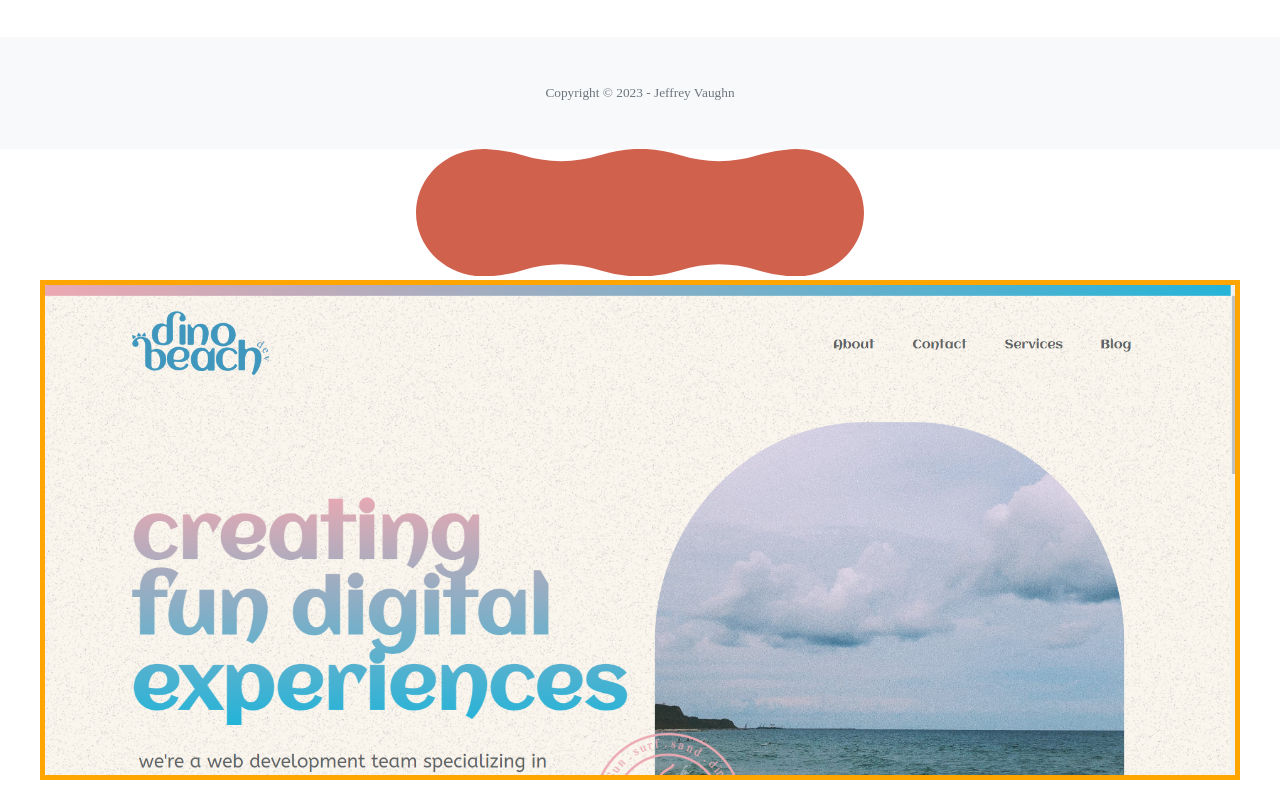
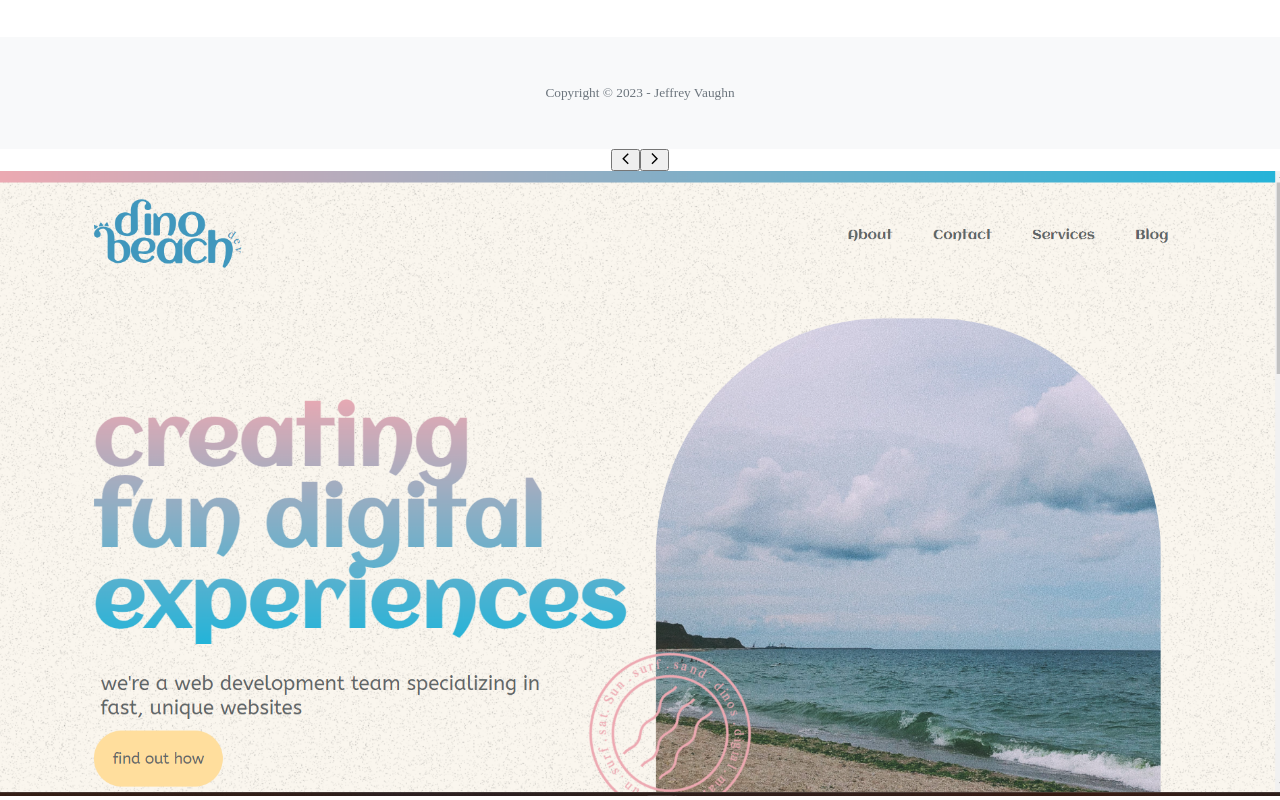
Before and after one commit to jvaughn1230/wave-portfolio, a React (Create React App) app: page / in a window 1280 px wide. Shown: the part 3384-4184 px from the top of the page. Built offline with nearby package versions, Linux system fonts and the light colour scheme.

Commit message:
fixed modal bug

```diff
--- a/src/App.js
+++ b/src/App.js
@@ -18,7 +18,7 @@ function App() {
       <Contact />
 
       <Footer />
-      <svg
+      {/* <svg
         xmlns="http://www.w3.org/2000/svg"
         width="448"
         height="127.485"
@@ -29,7 +29,7 @@ function App() {
           transform="translate(-1.866 -1.866)"
           fill="#d0614d"
         ></path>
-      </svg>
+      </svg> */}
 
       <Slider />
     </div>
--- a/src/components/ImageSlider/ImageSlider.css
+++ /dev/null
@@ -1,29 +0,0 @@
-.image-slider {
-  height: 100%;
-  width: 100%;
-}
-
-.slider-button {
-  display: block;
-  position: relative;
-  cursor: pointer;
-  top: 0;
-  bottom: 0;
-  padding: 1rem;
-  all: unset;
-  height: 100%;
-}
-
-.slider-button:hover {
-  background-color: rgba(0, 0, 0, 0.2);
-}
-
-.slider-button > * {
-  /* stroke: white; */
-  fill: black;
-}
-
-.slider-right {
-}
-.slider-left {
-}
--- a/src/components/ImageSlider/ImageSlider.jsx
+++ /dev/null
@@ -1,21 +0,0 @@
-import React, { useState } from "react";
-import "./ImageSlider.css";
-import { FaArrowRight } from "react-icons/fa";
-import { FaArrowLeft } from "react-icons/fa";
-
-const ImageSlider = ({ imageUrls }) => {
-  const [imageIndex, setImageIndex] = useState(0);
-  return (
-    <div className="image-slider">
-      <img src={imageUrls[imageIndex]} alt="project" />
-      <button className="slider-button slider-left">
-        <FaArrowLeft size={70} />
-      </button>
-      <button className="slider-button slider-right">
-        <FaArrowRight size={70} />
-      </button>
-    </div>
-  );
-};
-
-export default ImageSlider;
--- a/src/components/Modal/Modal.css
+++ b/src/components/Modal/Modal.css
@@ -3,7 +3,7 @@
   background-color: rgba(0, 0, 0, 0.3);
   height: 100vh;
   width: 100vw;
-  z-index: 9999;
+  z-index: 5;
   top: 0;
   left: 0;
   display: flex;
@@ -14,7 +14,11 @@
 
 .modal-container {
   background-color: pink;
-  height: 75%;
-  width: 75%;
-  border: 2px solid red;
+  height: 90%;
+  width: 90%;
 }
+
+.slider-container {
+  width: 50%;
+  margin: 0 auto;
+}
--- a/src/components/Modal/Modal.js
+++ b/src/components/Modal/Modal.js
@@ -1,13 +1,11 @@
 import React from "react";
 import "./Modal.css";
+import Slider from "../Slider/Slider";
 
 const Modal = ({ project, closeModal }) => {
   const openInNewTab = (url) => {
     window.open(url, "_blank", "noreferrer");
   };
-
-  console.log(project.frontend);
-  console.log(project);
 
   // TODO: Pill containers for stack, buttons for links, image carousel
   // TODO: Fix Exit Modal Issue
@@ -15,7 +13,9 @@ const Modal = ({ project, closeModal }) => {
   return (
     <div className="modal-bg">
       <div className="modal-container">
-        Image Carousel Here
+        <div className="slider-container">
+          <Slider />
+        </div>
         <h2>{project.name}</h2>
         <p>{project.description}</p>
         <p>{project.stack}</p>
--- a/src/components/ProjectCard/ProjectCard.css
+++ b/src/components/ProjectCard/ProjectCard.css
@@ -1,7 +1,6 @@
 .project-card {
   width: 33%;
   position: relative;
-  /* position: absolute; */
 }
 
 .main-image {
@@ -12,12 +11,13 @@
 .portfolio-box {
   background-color: rgba(22, 208, 255, 0.9);
   position: absolute;
+  z-index: auto;
   top: 0;
   height: 100%;
   width: 100%;
 }
 
-.open-modal {
+/* .open-modal {
   position: fixed;
   background-color: rgba(0, 0, 0, 0.3);
   height: 100vh;
@@ -28,7 +28,7 @@
   align-items: center;
   justify-content: center;
   backdrop-filter: 30px;
-}
+} */
 
 .temp-content {
   height: 75%;
@@ -36,5 +36,5 @@
   border: 2px solid white;
 }
 
-.project-card:hover {
-}
+/* .project-card:hover {
+} */
--- a/src/components/ProjectCard/ProjectCard.jsx
+++ b/src/components/ProjectCard/ProjectCard.jsx
@@ -6,8 +6,11 @@ const ProjectCard = ({ project }) => {
   const [hovered, setHovered] = useState(false);
   const [openModal, setOpenModal] = useState(false);
 
-  const closeModal = () => {
-    setOpenModal(false);
+  const closeModal = () => setOpenModal(false);
+  console.log(project.name + " " + openModal);
+  const handleClick = () => {
+    setOpenModal(true);
+    setHovered(false);
   };
 
   return (
@@ -15,13 +18,14 @@ const ProjectCard = ({ project }) => {
       className="project-card"
       onMouseEnter={() => setHovered(true)}
       onMouseLeave={() => setHovered(false)}
-      onClick={() => setOpenModal(true)}
     >
       <img src={project.cover} alt="dinobeach" />
       <div className={`${hovered ? "portfolio-box" : "hide"}`}>
         <h3>{project.name}</h3>
         <h3>{project.type}</h3>
+        <button onClick={handleClick}>Read More</button>
       </div>
+      <div></div>
       <div>
         {openModal && <Modal project={project} closeModal={closeModal} />}
       </div>
--- a/src/components/Slider/Slider.css
+++ b/src/components/Slider/Slider.css
@@ -1,17 +1,11 @@
-.slider-container {
-  max-width: 1200px;
+.slider {
+  height: 100%;
   width: 100%;
-  height: 500px;
-  margin: 0 auto;
-  background-color: pink;
-  border: 5px solid orange;
-  overflow: hidden;
   position: relative;
 }
+.slider-img {
+}
 
-.slider-image {
-  object-fit: cover;
-  width: 100%;
-  height: 100%;
-  display: block;
+.slider-btn {
+  all: unset;
 }
--- a/src/components/Slider/Slider.js
+++ b/src/components/Slider/Slider.js
@@ -1,19 +1,35 @@
-import React from "react";
-import "./Slider.css";
+import React, { useState } from "react";
+import "./Slider";
 
-import ImageSlider from "../ImageSlider/ImageSlider";
+import { MdOutlineArrowBackIos } from "react-icons/md";
+import { MdOutlineArrowForwardIos } from "react-icons/md";
 
-import Img1 from "../../assets/dinobeach.png";
-import Img2 from "../../assets/simplescanner.png";
-import Img3 from "../../assets/riptide.png";
-import Img4 from "../../assets/palmclothing.png";
+import Image1 from "../../assets/dinobeach.png";
+import Image2 from "../../assets/simplescanner.png";
+import Image3 from "../../assets/riptide.png";
+import Image4 from "../../assets/palmclothing.png";
 
-const IMAGES = [Img1, Img2, Img3, Img4];
+// TODO: Add IMage Prop
+const Slider = () => {
+  //   const length = images.length;
+  const [current, setCurrent] = useState(0);
 
-const Slider = () => {
+  const imageUrls = [Image1, Image2, Image3, Image4];
+
+  const length = imageUrls.length;
+
+  console.log(length);
+
   return (
-    <div className="slider-container">
-      <ImageSlider imageUrls={IMAGES} className="slider-image" />;
+    <div className="slider">
+      <button className="slider-btn slider-btn-back">
+        <MdOutlineArrowBackIos />
+      </button>
+      <button className="slider-btn slider-btn-next">
+        <MdOutlineArrowForwardIos />
+      </button>
+
+      <img src={imageUrls[current]} alt="project" className="slider-image" />
     </div>
   );
 };
```
